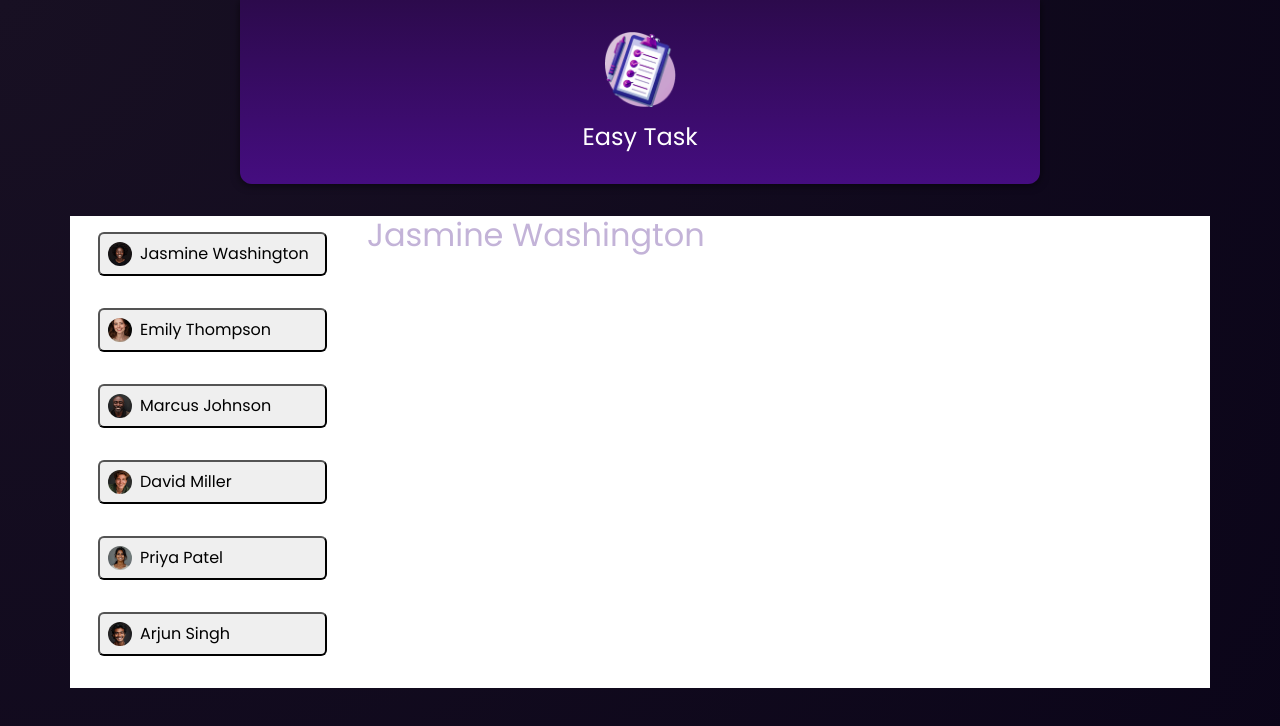
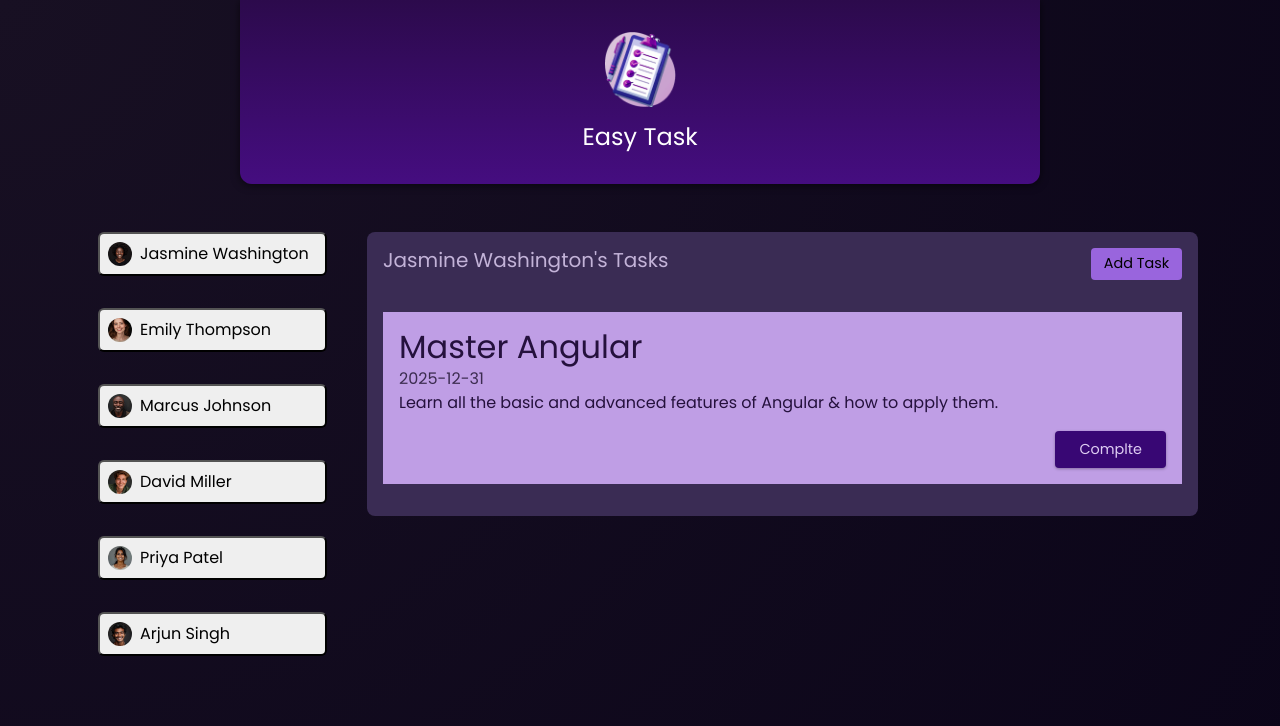
Before and after one commit to Ikamrava/first-angular, an Angular app: page / in a window 1280 px wide. Shown: the top 726 px of the page. Built offline with nearby package versions, Linux system fonts and the light colour scheme.

Commit message:
single task component

```diff
--- a/src/app/app.component.html
+++ b/src/app/app.component.html
@@ -1,6 +1,6 @@
 <app-header></app-header>
 
-<main class="container mt-4 bg-white">
+<main class="container ">
   <div class="row">
 
     <!-- Left Column: User list (25%) -->
@@ -24,9 +24,9 @@
 
     <div class="col-9">
       @if(selectedUser){
-       <app-tasks [name]="selectedUser.name"></app-tasks>
+       <app-tasks [user_id]="selectedUser.id" [name]="selectedUser.name"></app-tasks>
       }@else {
-        <app-tasks [name]="users[0].name"></app-tasks>
+        <app-tasks [user_id] = "users[0].id" [name]="users[0].name"></app-tasks>
       }
     </div>
 
--- /dev/null
+++ b/src/app/tasks/task/task.component.css
@@ -0,0 +1,37 @@
+article {
+  padding: 1rem;
+  color: #25113d;
+  background-color: #bf9ee5;
+}
+
+h2 {
+  margin: 0;
+}
+
+time {
+  color: #3c2c50;
+}
+
+.actions {
+  text-align: right;
+  margin: 0;
+}
+
+.actions button {
+  font: inherit;
+  font-size: 0.9rem;
+  cursor: pointer;
+  background-color: #380774;
+  color: #decdf2;
+  border-radius: 4px;
+  padding: 0.5rem 1.5rem;
+  border: none;
+  box-shadow: 0 1px 3px rgba(0, 0, 0, 0.3);
+  transition: all 0.3s ease;
+}
+
+.actions button:hover,
+.actions button:active {
+  background-color: #4a0774;
+  box-shadow: 0 1px 6px rgba(0, 0, 0, 0.3);
+}
--- /dev/null
+++ b/src/app/tasks/task/task.component.html
@@ -0,0 +1,11 @@
+<article>
+    @if(tasks){
+        <h2>{{tasks.title}}</h2>
+        <time>{{tasks.dueDate}}</time>
+        <p>{{tasks.summary}}</p>
+        <p class="actions">
+            <button>Complte</button>
+        </p>
+    }
+
+</article>
--- /dev/null
+++ b/src/app/tasks/task/task.component.ts
@@ -0,0 +1,20 @@
+import { Component, Input } from '@angular/core';
+
+type Task = {
+   id: string,
+    userId: string,
+    title: string,
+    summary:string,
+    dueDate:string
+}
+
+@Component({
+  selector: 'app-task',
+  imports: [],
+  templateUrl: './task.component.html',
+  styleUrl: './task.component.css'
+})
+export class TaskComponent {
+@ Input() tasks:Task | undefined
+
+}
--- a/src/app/tasks/tasks.component.css
+++ b/src/app/tasks/tasks.component.css
@@ -0,0 +1,63 @@
+#tasks {
+  padding: 1rem;
+  border-radius: 8px;
+  max-height: 60vh;
+  overflow: auto;
+  background-color: #3a2c54;
+}
+
+header {
+  display: flex;
+  justify-content: space-between;
+  align-items: flex-start;
+  margin-bottom: 2rem;
+  gap: 1rem;
+}
+
+h2 {
+  margin: 0;
+  font-size: 0.9rem;
+  width: 60%;
+  text-wrap: balance;
+}
+
+menu {
+  margin: 0;
+  padding: 0;
+}
+
+menu button {
+  font: inherit;
+  cursor: pointer;
+  background-color: #9965dd;
+  border-radius: 4px;
+  border: none;
+  padding: 0.35rem 0.8rem;
+  font-size: 0.9rem;
+}
+
+menu button:hover,
+menu button:active {
+  background-color: #a565dd
+}
+
+ul {
+  list-style: none;
+  margin: 1rem 0;
+  padding: 0;
+  display: flex;
+  flex-direction: column;
+  gap: 1rem;
+  max-height: 50vh;
+  overflow: auto;
+}
+
+@media (min-width: 768px) {
+  h2 {
+    font-size: 1.25rem;
+  }
+
+  menu {
+    width: auto;
+  }
+}
--- a/src/app/tasks/tasks.component.html
+++ b/src/app/tasks/tasks.component.html
@@ -1 +1,18 @@
-<h2>{{name}}</h2>
+<section id="tasks" class="mt-3">
+    <header>
+        <h2>{{name}}'s Tasks</h2>
+        <menu>
+            <button>Add Task</button>
+        </menu>
+    </header>
+    <ul>
+        @for (task of selectedUserTasks; track task.id){
+           <li>
+            <app-task [tasks] = "task"/>
+           </li>
+        }
+
+
+    </ul>
+
+</section>
--- a/src/app/tasks/tasks.component.ts
+++ b/src/app/tasks/tasks.component.ts
@@ -1,12 +1,70 @@
 import { Component, Input } from '@angular/core';
+import { TaskComponent } from "./task/task.component";
+
 
 @Component({
   selector: 'app-tasks',
-  imports: [],
+  imports: [TaskComponent],
   templateUrl: './tasks.component.html',
   styleUrl: './tasks.component.css'
 })
 export class TasksComponent {
 @Input() name: string | undefined;
+@Input() user_id:string | undefined
+
+
+dummyTasks = [
+  {
+    id: 't1',
+    userId: 'u1',
+    title: 'Master Angular',
+    summary:
+      'Learn all the basic and advanced features of Angular & how to apply them.',
+    dueDate: '2025-12-31',
+  },
+  {
+    id: 't2',
+    userId: 'u3',
+    title: 'Build first prototype',
+    summary: 'Build a first prototype of the online shop website',
+    dueDate: '2024-05-31',
+  },
+  {
+    id: 't3',
+    userId: 'u3',
+    title: 'Prepare issue template',
+    summary:
+      'Prepare and describe an issue template which will help with project management',
+    dueDate: '2024-06-15',
+  },
+   {
+    id: 't4',
+    userId: 'u2',
+    title: 'Build Angular',
+    summary:
+      'Learn all the basic and advanced features of Angular hem.',
+    dueDate: '2025-12-31',
+  },
+   {
+    id: 't5',
+    userId: 'u4',
+    title: 'I am  Angular',
+    summary:
+      'Learn all the bures of Angular & how to apply them.',
+    dueDate: '2025-12-31',
+  },
+   {
+    id: 't6',
+    userId: 'u5',
+    title: 'Who is Angular',
+    summary:
+      'Learn all the of Angular & how to apply them.',
+    dueDate: '2025-12-31',
+  },
+]
+
+get selectedUserTasks(){
+  return this.dummyTasks.filter((task)=> task.userId === this.user_id)
+}
 
 }
--- a/src/app/user/user.component.ts
+++ b/src/app/user/user.component.ts
@@ -14,7 +14,7 @@ interface User {
 })
 export class UserComponent {
 @Input({required:true}) user!:User
-  @Output() selectUsertask = new EventEmitter<string>();
+@Output() selectUsertask = new EventEmitter<string>();
 
 
 
```
